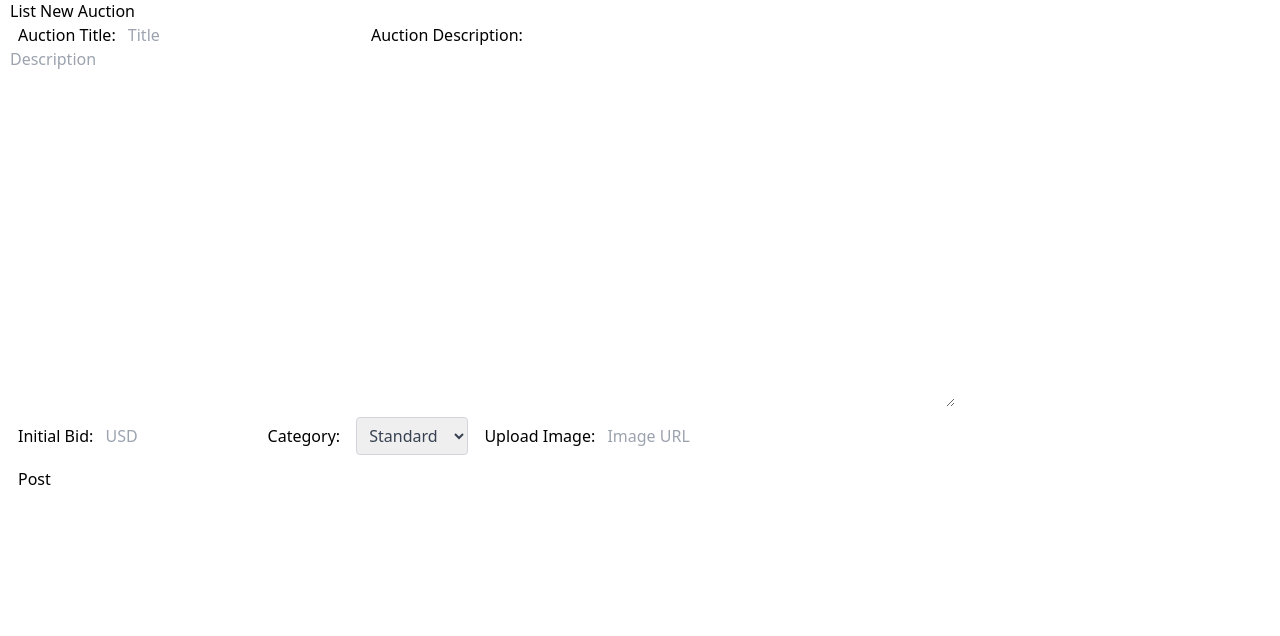
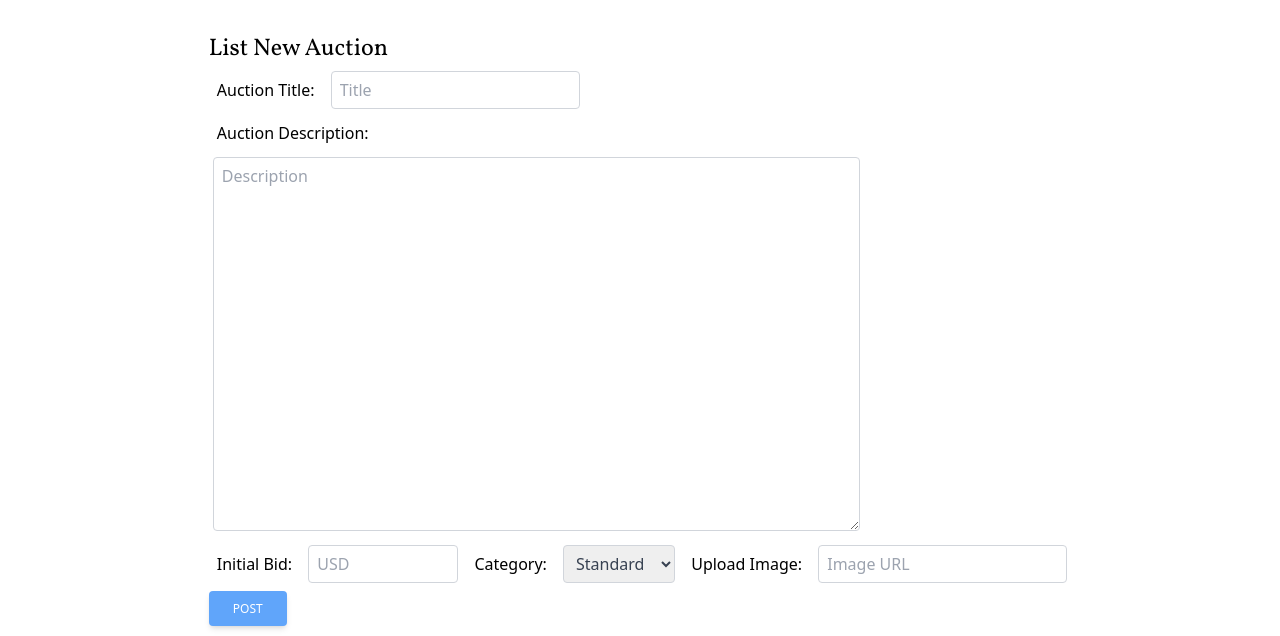
Before and after one commit to ricardo-719/auctionCommerce-project-cs50w, a Django app: page /new in a window 1280 px wide. Shown: the part 311-947 px from the top of the page. Before the commit the page ends 796 px from the top, so only its background shows below. Run offline with Django 3.2, Linux system fonts and the light colour scheme; some libraries are stand-ins or nearby versions; grey boxes are pictures that could not be loaded.

Commit message:
Add style to create new listing page

```diff
--- a/auctions/static/auctions/styles.css
+++ b/auctions/static/auctions/styles.css
@@ -71,6 +71,13 @@ h2 {
     color: green;
 }
 
+#newListingFormContainer {
+    display: flex;
+    flex-direction: column;
+    align-items: center;
+    margin: 2rem auto 0;
+}
+
 @media only screen and (max-width: 780px) {
     #itemGeneralInfo {
         flex-direction: column;
--- a/auctions/templates/auctions/auctionlisting.html
+++ b/auctions/templates/auctions/auctionlisting.html
@@ -1,19 +1,14 @@
 {% extends "auctions/layout.html" %}
 
 {% block body %}
-
-<h1>List New Auction</h1>
+<section id="newListingFormContainer">
     <form action="" method="post">
         {% csrf_token %}
         <div id="newListingForm" class="formContainer">
-        <!--input class="form-control w-75 mb-1 ml-2" autocomplete="off" autofocus type="text" name="auctionTitle" placeholder="Auction Title">
-        <textarea class="form-control w-75 mb-1 ml-2" type="text" name="auctionDescription" rows="15" wrap="soft"
-        maxlength="10000" class="form-control" autocomplete="off"
-        placeholder="Auction Description"></textarea>
-        <input class="form-control w-25 mb-1 ml-2" autocomplete="off" autofocus type="number" step=".01" name="startingBid" placeholder="Starting Bid (USD)"-->
-        <span class="p-2">Auction Title: </span>
+            <h2>List New Auction</h2>
+            <label for="itemTitleForm" class="p-2 inline-block font-medium">Auction Title:</label>
             {{ form.itemTitle|safe }}
-        <span class="p-2">Auction Description: </span>
+            <span class="p-2 block">Auction Description: </span>
             {{ form.itemDescription|safe }}
             <br>
             <span class="p-2">Initial Bid: </span>
@@ -23,7 +18,10 @@
             <span class="p-2">Upload Image: </span>
             {{ form.listingImg|safe }}
         </div>
-    <input class="btn btn-info mt-2 ml-2" type="submit" value="Post" name="listBtn">
+        <input class="inline-block px-6 py-2.5 bg-blue-400 text-white font-medium text-xs leading-tight uppercase
+        rounded shadow-md hover:bg-blue-500 hover:shadow-lg focus:bg-blue-500 focus:shadow-lg focus:outline-none
+        focus:ring-0 active:bg-blue-600 active:shadow-lg transition duration-150 ease-in-out mt-1"
+        type="submit" value="Post" name="listBtn">
     </form>
-
+</section>
 {% endblock %}
--- a/auctions/views.py
+++ b/auctions/views.py
@@ -16,13 +16,13 @@ class AuctionListingsForm(ModelForm):
         model = AuctionListings
         exclude = ['user', 'isActive', 'date']
         widgets = {'itemTitle': TextInput(attrs={
-                'class': "form-control",
-                'style': 'max-width: 300px',
+                'class': "form-control px-2 py-1.5 text-gray-700 border border-solid border-gray-300 rounded transition ease-in-out m-1 focus:text-gray-700 focus:bg-white focus:border-blue-600 focus:outline-none",
+                'style': 'max-width: 20rem',
                 'placeholder': 'Title',
-                'label': 'Title'
+                'id': 'itemTitleForm'
             }),
             'itemDescription': Textarea(attrs={
-               'class': "form-control",
+               'class': "form-control px-2 py-1.5 text-gray-700 border border-solid border-gray-300 rounded transition ease-in-out m-1 focus:text-gray-700 focus:bg-white focus:border-blue-600 focus:outline-none",
                 'cols': 40,
                 'rows': 15,
                 'style': 'width: 75%',
@@ -31,7 +31,7 @@ class AuctionListingsForm(ModelForm):
                 'label': 'Description'
             }),
             'initialBid': NumberInput(attrs={
-                'class': "form-control",
+                'class': "form-control px-2 py-1.5 text-gray-700 border border-solid border-gray-300 rounded transition ease-in-out m-1 focus:text-gray-700 focus:bg-white focus:border-blue-600 focus:outline-none",
                 'style': 'max-width: 150px',
                 'placeholder': 'USD'
             }),
@@ -41,7 +41,7 @@ class AuctionListingsForm(ModelForm):
                 'id': 'categoryFormId'
             }),
             'listingImg': TextInput(attrs={
-                'class': "form-control",
+                'class': "form-control px-2 py-1.5 text-gray-700 border border-solid border-gray-300 rounded transition ease-in-out m-1 focus:text-gray-700 focus:bg-white focus:border-blue-600 focus:outline-none",
                 'style': 'max-width: 300px',
                 'placeholder': 'Image URL',
             })}
```
Also changed, not shown: db.sqlite3. Lines whose indentation alone changed are shown as unchanged.
